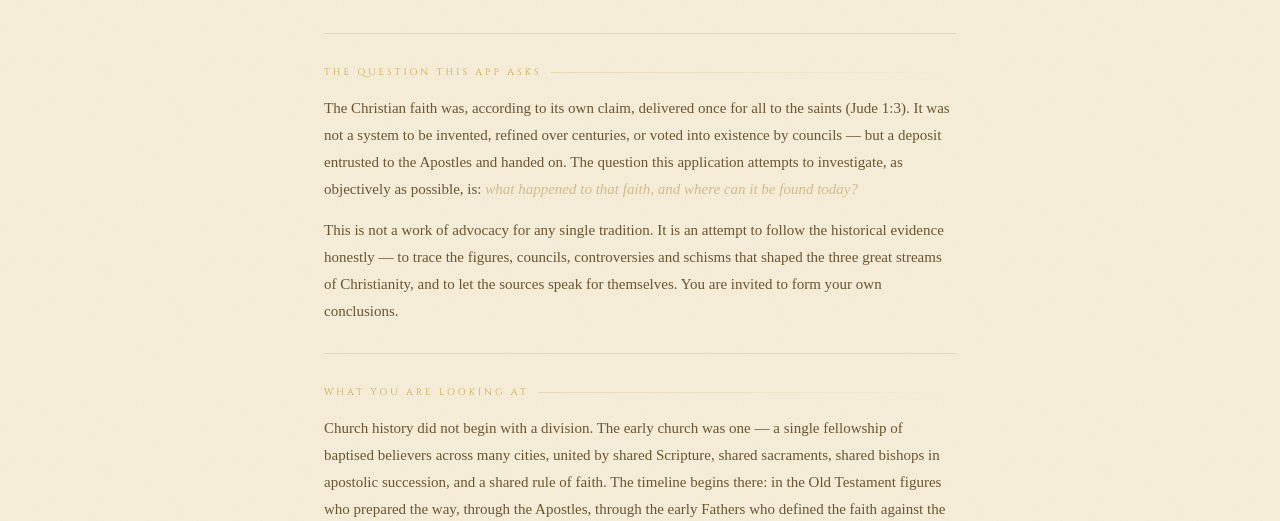
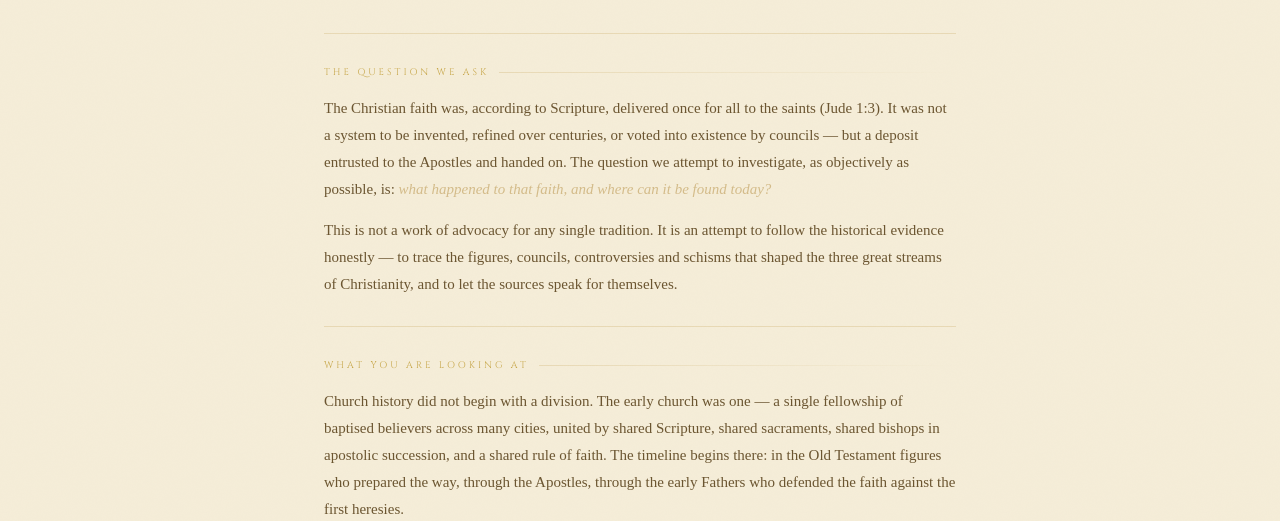
Before and after one commit to dannytwofive/church-history, a plain HTML site: page index.html in a window 1280 px wide. Shown: the part 279-800 px from the top of the page. Drawn offline with Linux system fonts and the light colour scheme; a web font is replaced by a local one.

Commit message:
Update section headers and refine text

```diff
--- a/index.html
+++ b/index.html
@@ -751,17 +751,17 @@ body::after{content:'';position:fixed;inset:0;pointer-events:none;z-index:9999;b
       <div class="start-body">
 
         <div class="start-section">
-          <div class="start-sec-hd">The Question This App Asks</div>
+          <div class="start-sec-hd">The Question We Ask</div>
           <div class="start-prose">
-            <p>The Christian faith was, according to its own claim, delivered once for all to the saints (Jude 1:3). It was not a system to be invented, refined over centuries, or voted into existence by councils — but a deposit entrusted to the Apostles and handed on. The question this application attempts to investigate, as objectively as possible, is: <em>what happened to that faith, and where can it be found today?</em></p>
-            <p>This is not a work of advocacy for any single tradition. It is an attempt to follow the historical evidence honestly — to trace the figures, councils, controversies and schisms that shaped the three great streams of Christianity, and to let the sources speak for themselves. You are invited to form your own conclusions.</p>
+            <p>The Christian faith was, according to Scripture, delivered once for all to the saints (Jude 1:3). It was not a system to be invented, refined over centuries, or voted into existence by councils — but a deposit entrusted to the Apostles and handed on. The question we attempt to investigate, as objectively as possible, is: <em>what happened to that faith, and where can it be found today?</em></p>
+            <p>This is not a work of advocacy for any single tradition. It is an attempt to follow the historical evidence honestly — to trace the figures, councils, controversies and schisms that shaped the three great streams of Christianity, and to let the sources speak for themselves.</p>
           </div>
         </div>
 
         <div class="start-section">
           <div class="start-sec-hd">What You Are Looking At</div>
           <div class="start-prose">
-            <p>Church history did not begin with a division. The early church was one — a single fellowship of baptised believers across many cities, united by shared Scripture, shared sacraments, shared bishops in apostolic succession, and a shared rule of faith. The timeline begins there: in the Old Testament figures who prepared the way, through the Apostles, through the early Fathers who defined the faith against the first heresies.</p>
+            <p>Church history did not begin with a division. The early church was one — a single fellowship of baptised believers across many cities, united by shared Scripture, shared sacraments, shared bishops in apostolic succession, and a shared rule of faith. The timeline begins there: in the Old Testament figures who prepared the way, through the Apostles, through the early Fathers who defended the faith against the first heresies.</p>
             <p>Two ruptures divided that unity. At the <strong>Council of Chalcedon (451 CE)</strong>, the Coptic, Ethiopian and other Oriental churches separated over the definition of Christ's nature — not out of heresy, the evidence suggests, but out of a terminological misunderstanding with enormous consequences. After Chalcedon, the church continued in two streams: Coptic and Oriental on one side, the Eastern and Western church together on the other.</p>
             <p>The second rupture — the <strong>Great Schism of 1054 CE</strong> — divided that remaining body into Eastern Orthodoxy and Roman Catholicism over the Filioque controversy, papal authority, and accumulated cultural distance. The timeline ends at 1204 CE, when the Fourth Crusade's sack of Constantinople made reunion practically impossible.</p>
           </div>
```
